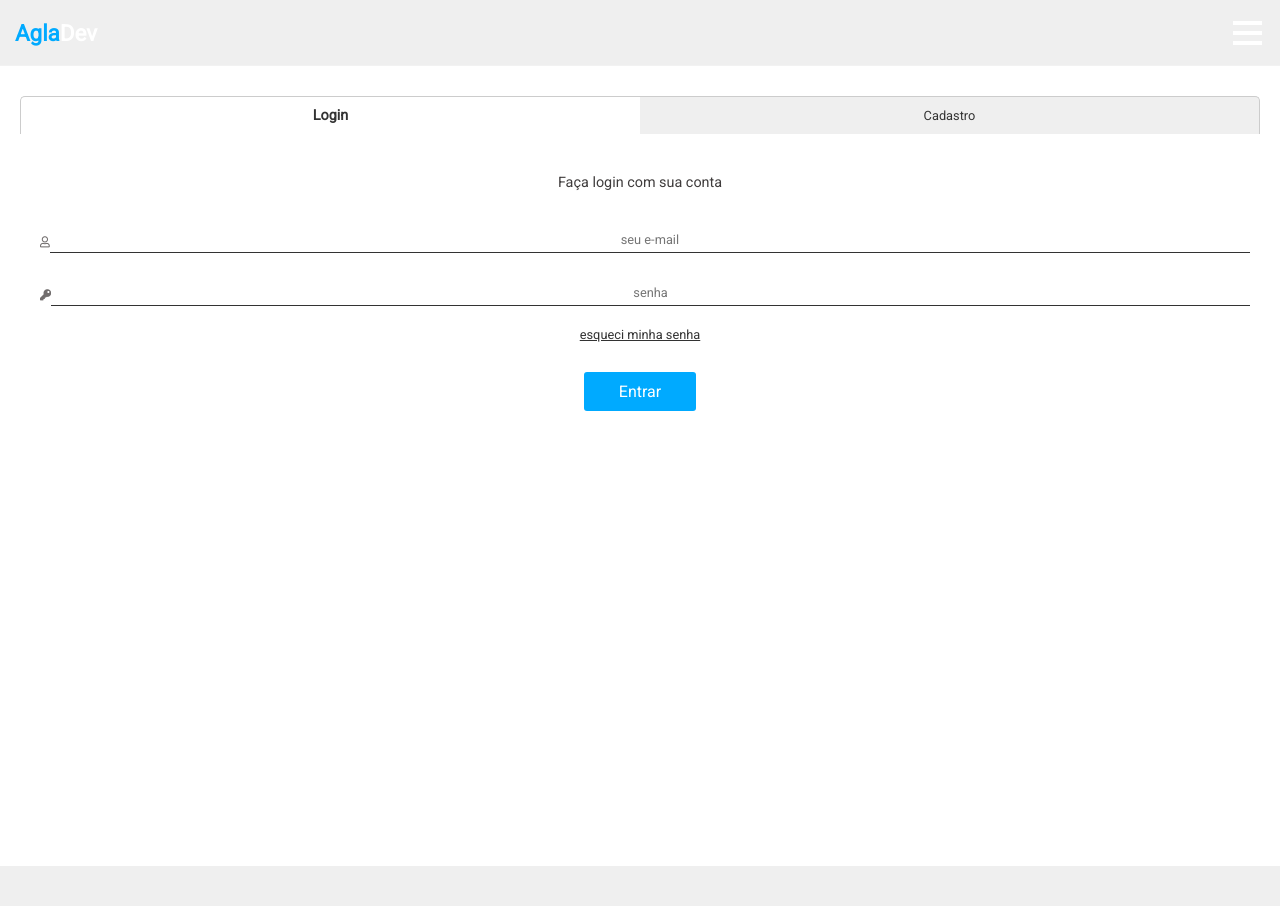
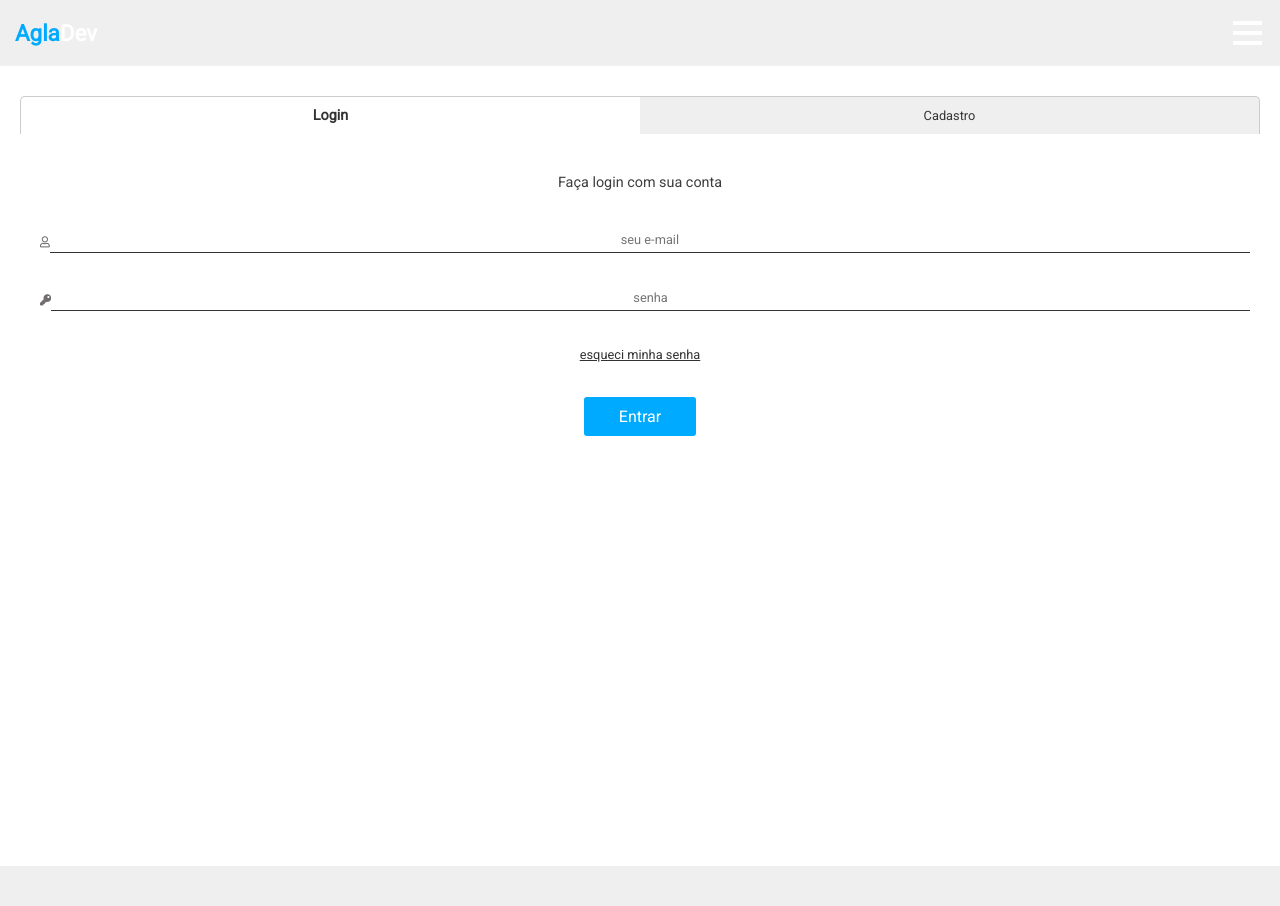
Before and after one commit to ze-aglailson/Agladev, a PHP site: page /?pagina=pessoa&metodo=login in a window 1280 px wide. Shown: the top 906 px of the page. Run offline with PHP 8.4, Linux system fonts and the light colour scheme; style sheets or scripts are compiled from the project's sources; some libraries are stand-ins or nearby versions.

Commit message:
att espaço entre form group

```diff
--- a/styles/login.scss
+++ b/styles/login.scss
@@ -82,11 +82,10 @@
                 .telas-login-cadastro{
                     .tela-login{
                         .recupera-senha{
-                            margin-top: -10px;
                             text-decoration: underline;
                             font-size: .8em;
                             color: #333;
-                            margin-bottom: 30px;
+                            margin-bottom: 35px;
 
                         }
                     }
@@ -126,7 +125,7 @@
                             display: flex;
                             justify-content: center;
                             align-items: center;
-                            margin-bottom: 30px;
+                            margin-bottom: 35px;
                             .icon{
                                 font-size: .7em;
                                 color: rgb(114, 110, 110);
--- a/styles/renderizado/login.css
+++ b/styles/renderizado/login.css
@@ -71,11 +71,10 @@
         .grid-login .container-login .content-login .abas-login-cadastro .telas-login-cadastro {
           position: relative; }
           .grid-login .container-login .content-login .abas-login-cadastro .telas-login-cadastro .tela-login .recupera-senha {
-            margin-top: -10px;
             text-decoration: underline;
             font-size: .8em;
             color: #333;
-            margin-bottom: 30px; }
+            margin-bottom: 35px; }
           .grid-login .container-login .content-login .abas-login-cadastro .telas-login-cadastro .tela-active {
             z-index: 2;
             transition: .3s; }
@@ -108,7 +107,7 @@
               display: flex;
               justify-content: center;
               align-items: center;
-              margin-bottom: 30px; }
+              margin-bottom: 35px; }
               .grid-login .container-login .content-login .abas-login-cadastro .telas-login-cadastro .tela .form-group .icon {
                 font-size: .7em;
                 color: #726e6e;
```
Also changed, not shown: 1 other file.
